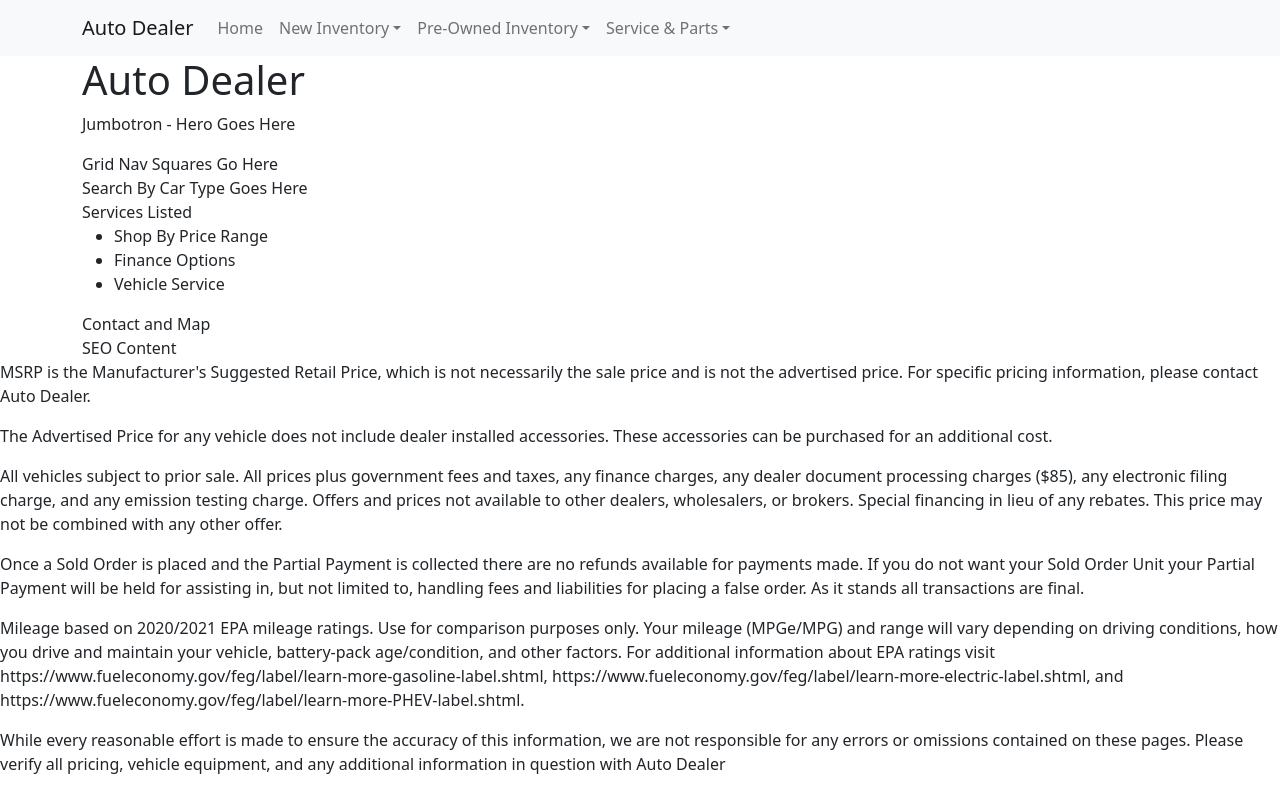
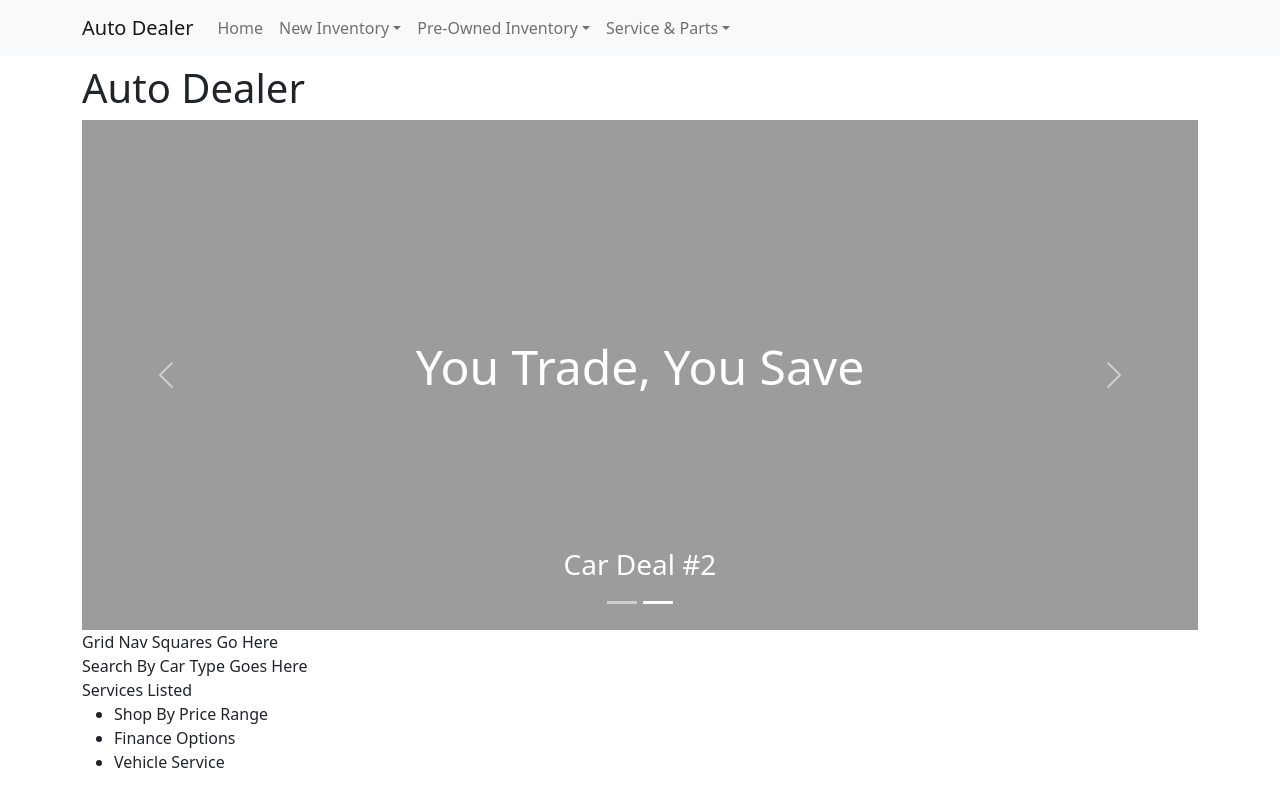
Before and after one commit to Jtamedrano/Dealership-Commerce, a Next.js app: page / in a window 1280 px wide. Shown: the top 794 px of the page. Built offline with nearby package versions, Linux system fonts and the light colour scheme.

Commit message:
Jumbotron Carousel implemented

```diff
--- a/components/layouts/MainLayout.tsx
+++ b/components/layouts/MainLayout.tsx
@@ -9,7 +9,7 @@ const MainLayout: React.FC = ({ children }) => {
       <header>
         <NavHeader />
       </header>
-      <Container>
+      <Container className="MainLayout__container">
         <main>{children}</main>
       </Container>
       <footer>
--- /dev/null
+++ b/components/parts/Jumbotron/index.tsx
@@ -0,0 +1,29 @@
+import React from "react";
+import { Carousel } from "react-bootstrap";
+
+interface Props {}
+
+const Jumbotron = (props: Props) => {
+  return (
+    <Carousel>
+      <Carousel.Item>
+        <div className="carousel__content">
+          <p>Monday Chavrolet Sales Event</p>
+        </div>
+        <Carousel.Caption>
+          <h3>Car Deal #1</h3>
+        </Carousel.Caption>
+      </Carousel.Item>
+      <Carousel.Item>
+        <div className="carousel__content">
+          <p>You Trade, You Save</p>
+        </div>
+        <Carousel.Caption>
+          <h3>Car Deal #2</h3>
+        </Carousel.Caption>
+      </Carousel.Item>
+    </Carousel>
+  );
+};
+
+export default Jumbotron;
--- a/components/parts/MainFooter.tsx
+++ b/components/parts/MainFooter.tsx
@@ -1,4 +1,5 @@
 import React from "react";
+import { Container } from "react-bootstrap";
 import NavFooter from "./NavFooter";
 
 interface FooterProps {
@@ -11,7 +12,7 @@ const MainFooter: React.FC<FooterProps> = ({
   group_name = " Auto Dealer Group",
 }) => {
   return (
-    <>
+    <Container>
       <p>
         MSRP is the Manufacturer's Suggested Retail Price, which is not
         necessarily the sale price and is not the advertised price. For specific
@@ -57,7 +58,7 @@ const MainFooter: React.FC<FooterProps> = ({
         {group_name}. All rights reserved.
       </p>
       <NavFooter />
-    </>
+    </Container>
   );
 };
 
--- a/components/parts/NavHeader.tsx
+++ b/components/parts/NavHeader.tsx
@@ -3,7 +3,7 @@ import { Container, Nav, Navbar, NavDropdown } from "react-bootstrap";
 
 const NavHeader = () => {
   return (
-    <Navbar bg="light" expand="lg">
+    <Navbar bg="light" expand="lg" fixed="top">
       <Container>
         <Navbar.Brand href="/">Auto Dealer</Navbar.Brand>
         <Navbar.Toggle aria-controls="basic-navbar-nav" />
--- a/package.json
+++ b/package.json
@@ -13,7 +13,8 @@
     "next": "11.1.2",
     "react": "17.0.2",
     "react-bootstrap": "^2.0.0-beta.6",
-    "react-dom": "17.0.2"
+    "react-dom": "17.0.2",
+    "sass": "^1.38.2"
   },
   "devDependencies": {
     "@types/bootstrap": "^5.1.2",
--- a/pages/_app.tsx
+++ b/pages/_app.tsx
@@ -1,7 +1,8 @@
 import type { AppProps } from "next/app";
 import Head from "next/head";
+import MainLayout from "../components/layouts/MainLayout";
 import "bootstrap/dist/css/bootstrap.css";
-import MainLayout from "../components/layouts/MainLayout";
+import "../styles/index.scss";
 
 function MyApp({ Component, pageProps }: AppProps) {
   return (
--- a/pages/index.tsx
+++ b/pages/index.tsx
@@ -1,5 +1,6 @@
 import type { NextPage } from "next";
 import Head from "next/head";
+import Jumbotron from "../components/parts/Jumbotron";
 
 const Home: NextPage = () => {
   return (
@@ -8,8 +9,8 @@ const Home: NextPage = () => {
         <title>Auto Dealer</title>
       </Head>
       <h1>Auto Dealer</h1>
-      <div>
-        <p>Jumbotron - Hero Goes Here</p>
+      <div className="Home__jumbotron">
+        <Jumbotron />
       </div>
       <div>Grid Nav Squares Go Here</div>
       <div>Search By Car Type Goes Here</div>
--- /dev/null
+++ b/styles/Home.scss
@@ -0,0 +1,30 @@
+$carousel-height: 510px;
+
+.Home {
+  &__jumbotron {
+    display: flex;
+    flex-direction: column;
+    min-height: $carousel-height;
+  }
+}
+
+.carousel,
+.slide {
+  flex-grow: 1;
+}
+.carousel {
+  &-inner {
+    height: 100%;
+  }
+  &__content {
+    width: 100%;
+    height: 100%;
+    min-height: $carousel-height;
+    display: flex;
+    align-items: center;
+    justify-content: center;
+    background-color: rgba(27, 27, 27, 0.431);
+    color: white;
+    font-size: 3rem;
+  }
+}
--- /dev/null
+++ b/styles/MainLayout.scss
@@ -0,0 +1,5 @@
+.MainLayout {
+  &__container {
+    margin-top: 4em;
+  }
+}
--- /dev/null
+++ b/styles/index.scss
@@ -0,0 +1,2 @@
+@use 'MainLayout';
+@use 'Home';
```
Also changed, not shown: 1 other file (tests, documents, lock files or other folders).
